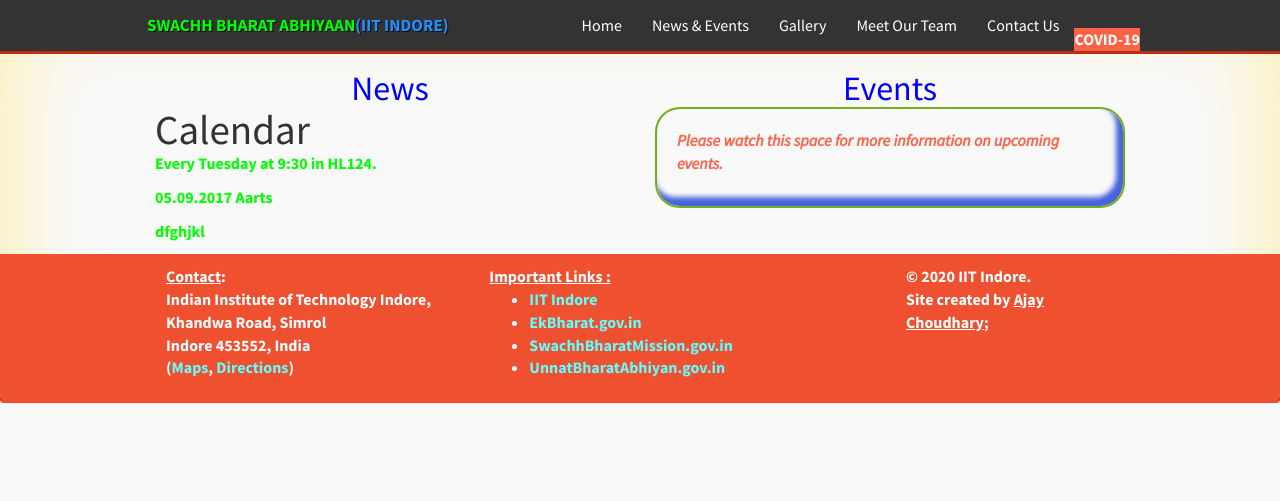
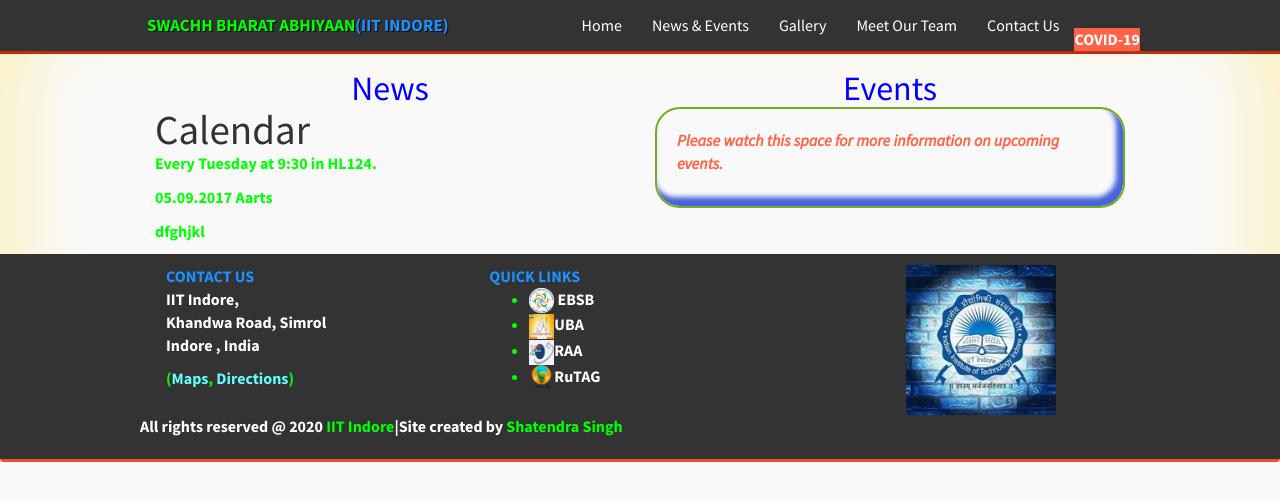
Before and after one commit to Satendra01/sba, a Jekyll site: the page built from _pages/mini_lecture_series.md, in a window 1280 px wide. Shown: the top 501 px of the page. Built offline with Jekyll 4.4.1, drawn with Linux system fonts in a browser that asks for light colours; nearby versions of some CDN libraries.

Commit message:
footer-overflow-fix

```diff
--- a/_includes/footer.html
+++ b/_includes/footer.html
@@ -1,37 +1,41 @@
-<div id="footer" class="panel">
-  <div class="panel-footer">
-	<div class="container-fluid">
+<div id="footer" class="panel" >
+  <div class="panel-footer" style="background-color:#333333">
+	<div class="container-fluid" >
 	  <div class="row">
 
 	  	<!--div class="col-sm-2" style="color: white">
 			<a href="https://iiti.ac.in"><img src="{{ site.url }}{{ site.baseurl }}/images/logopic/iitilogo.png" width="125px"></a>
     	        </div-->
 
-		<div class="col-sm-4" style="color: white">
-			<u><b>Contact</b></u>:<br />
-		  Indian Institute of Technology Indore,<br />
+		<div class="col-sm-4" >
+			<b style="color: DodgerBlue">CONTACT US</b>
+		  <p style="color:white">IIT Indore,<br>
 		  Khandwa Road, Simrol<br />
-		  Indore 453552, India<br /><b>
+		  Indore , India<br /></p>
             (<a href="https://goo.gl/maps/yTYThnmYL8ajDqx77" style="color: #62FFFF;">Maps</a>, <a href="http://cse.iiti.ac.in/reach_iiti.php" style="color: #62FFFF;">Directions</a>)</b>
 
 	    </div>
 
-		  <div class="col-sm-5" style="color: white;">
-			  <u><b>Important Links :</b></u>
-			 <ul  style="color:white;">
-				 <li><a href="https://iiti.ac.in" > <b style="color: #62FFFF;">IIT Indore</b></a></li>
-				 <li><a href="https://ekbharat.gov.in/" ><b style="color: #62FFFF;">EkBharat.gov.in</b></a></li>
-				 <li><a href="https://swachhbharatmission.gov.in/" ><b style="color: #62FFFF;">SwachhBharatMission.gov.in</b></a></li>
-			  	 <li><a href="https://unnatbharatabhiyan.gov.in"><b style="color: #62FFFF;">UnnatBharatAbhiyan.gov.in</b></a></li>
+		  <div class="col-sm-5" >
+			  <b style="color:DodgerBlue;">QUICK LINKS </b>
+			 <ul  >
+				 <li style="color:#00FF00"><img src="{{site.url}}{{site.baseurl}}/images/logopic/ebsblogo.png" style="width:25px;height:25px"><a href="https://ajayiiti.github.io/ebsb" > <b style="color:white">EBSB</b></a></li>
+				 <li style="color:#00FF00"><img src="{{site.url}}{{site.baseurl}}/images/logopic/UBAlogo.jpg" style="width:25px;height:25px"><a href="https://webpagetemplate.github.io/UBA/" ><b style="color:white">UBA</b></a></li>
+				 <li style="color:#00FF00"><img src="{{site.url}}{{site.baseurl}}/images/logopic/raalogo1.png" style="width:25px;height:25px"><a href="https://ajayiiti.github.io/raa/" ><b style="color:white">RAA</b></a></li>
+			  	 <li style="color:#00FF00"><img src="{{site.url}}{{site.baseurl}}/images/logopic/rutaglogo.png" style="width:25px;height:25px"><a href="https://ajayiiti.github.io/rutag/"><b style="color:white">RuTAG</b></a></li>
 			  </ul>
     		</div>
-
-		<div class="col-sm-3" style="color: white">
-			<b><p>&copy 2020 IIT Indore.</b><br> Site created by  <a href="https://www.linkedin.com/in/ajay-choudhary-7576277a/" ><u style="color:white;">Ajay Choudhary</u></a>;</p>
-    	</div>
+    <div class="col-sm-3">
+      <a href="https://www.iiti.ac.in"><img src="{{site.url}}{{site.baseurl}}/images/rsz_iiti2.png" width="150" height="150"></a>
+    </div>
 
 
-	  </div>
+			<b><p style="align:center;color:white">All rights reserved @ 2020<b style="color:#00FF00"> IIT Indore</b>|Site created by  <a href="mailto:ms1904101007@iiti.ac.in" style="color:#00FF00"> Shatendra Singh</a></p>
+
+
+
+
+  </div>
 	</div>
   </div>
 </div>
--- a/_layouts/homelay.html
+++ b/_layouts/homelay.html
@@ -55,9 +55,7 @@ layout: default
   <div id="homeid" class="col-sm-8" style="border-radius: 1pc 1pc 1pc 1pc;background-color: #e8e8e8;margin-bottom: 20px;box-shadow: 0px 0px 5px 3px #fbca075e;color: #1e1e1e;">
 
 	{{ content }}
-  <div  id="fbid" >
-	{% include facebook.html %}
-  </div>
+
   </div>
 
   <div id="newsid" class="col-sm-4" >
```
